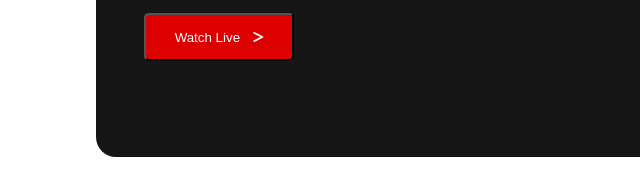
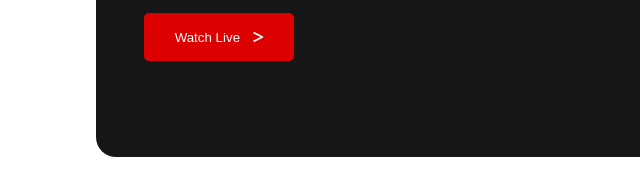
Before and after one commit to mdnazimmia/world-cup-main, a plain HTML site: page index.html in a window 1280 px wide. Shown: the part 375-558 px from the top of the page, 0-640 px from the left. Drawn offline with Linux system fonts and the light colour scheme; a web font is replaced by a local one.

Commit message:
new footer

```diff
--- a/details.css
+++ b/details.css
@@ -184,7 +184,7 @@ footer {
 
 #bottom-section {
     margin-top: 5%;
-    margin-bottom: 4%;
+    /* margin-bottom: 4%; */
     display: flex;
     flex-direction: column;
     justify-content: center;
@@ -247,7 +247,7 @@ hr {
     }
 
     #background-image {
-        padding: ;
+        /* padding: ; */
         margin-bottom: 18px;
     }
 
--- a/index.html
+++ b/index.html
@@ -19,7 +19,7 @@
                     classical Latin literature from 45 BC, making it over 2000 years old</p>
             </div>
             <div class="top_banners-button">
-                <button><a href="http://127.0.0.1:5500/details.html" target="_blank">Watch Live</a>
+                <button class="top-btn"><a href="http://127.0.0.1:5500/details.html" target="_blank">Watch Live</a>
                     <i class="fa-solid fa-greater-than"></i></button>
             </div>
         </div>
--- a/world-cup.css
+++ b/world-cup.css
@@ -5,6 +5,10 @@ body {
     height: 100vh;
     width: 100%;
     font-family: 'Poppins', sans-serif;
+}
+
+.top-btn {
+    border: none;
 }
 
 *:root {
```
